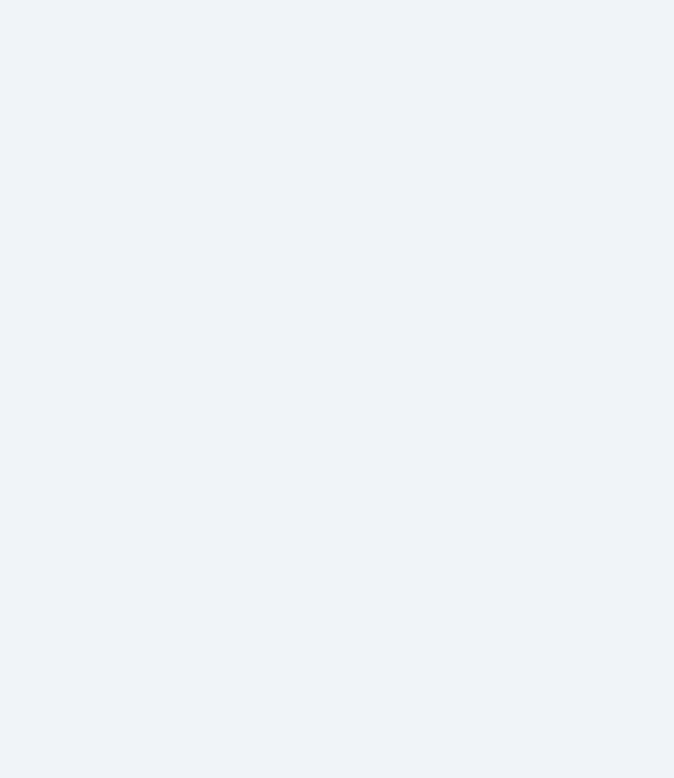
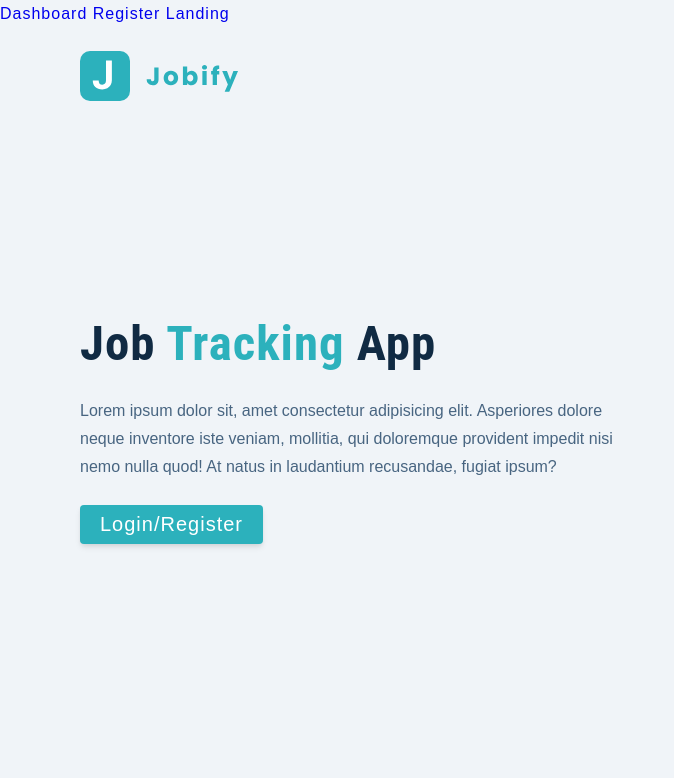
Before and after one commit to nick-tester/jobify, a React (Create React App) app in the folder client/: page /landing in a window 1280 px wide. Before the commit this address had no page. Shown: the top 778 px of the page, without its empty margins (0-674 px from the left). Built offline with nearby package versions, Linux system fonts and the light colour scheme.

Commit message:
client: react router dom implementation

```diff
--- a/client/src/App.js
+++ b/client/src/App.js
@@ -1,11 +1,19 @@
-import { BrowserRouter as Router, Routes, Route } from "react-router-dom";
+import { BrowserRouter as Router, Routes, Route, Link } from "react-router-dom";
 
 import LandingPage from "./pages/LandingPage";
 
 const App = () => {
     return <Router>
+        <nav>
+            <Link to="/">Dashboard </Link>
+            <Link to="/register"> Register</Link>
+            <Link to="/landing"> Landing</Link>
+        </nav>
         <Routes>
-            <Route path="/" element={<LandingPage />} />
+            <Route path="/" element={<div>Dashboard Page</div>} />
+            <Route path="/register" element={<div>Register Page</div>} />
+            <Route path="/landing" element={<LandingPage />} />
+            <Route path="*" element={<h1>Error Page</h1>} />
         </Routes>
     </Router>
 };
--- a/client/src/pages/LandingPage.js
+++ b/client/src/pages/LandingPage.js
@@ -1,3 +1,4 @@
+import { Link } from "react-router-dom";
 import styled from "styled-components";
 
 import Logo from "../components/Logo";
@@ -13,7 +14,7 @@ const LandingPage = () => {
                 <div className="info">
                     <h1>job <span>tracking</span> app</h1>
                     <p>Lorem ipsum dolor sit, amet consectetur adipisicing elit. Asperiores dolore neque inventore iste veniam, mollitia, qui doloremque provident impedit nisi nemo nulla quod! At natus in laudantium recusandae, fugiat ipsum?</p>
-                    <button className="btn btn-hero">login/register</button>
+                    <Link to="/register" className="btn btn-hero">login/register</Link>
                 </div>
             </div>
             <img src={main} alt="job hunt" className="img main-img" />
```
